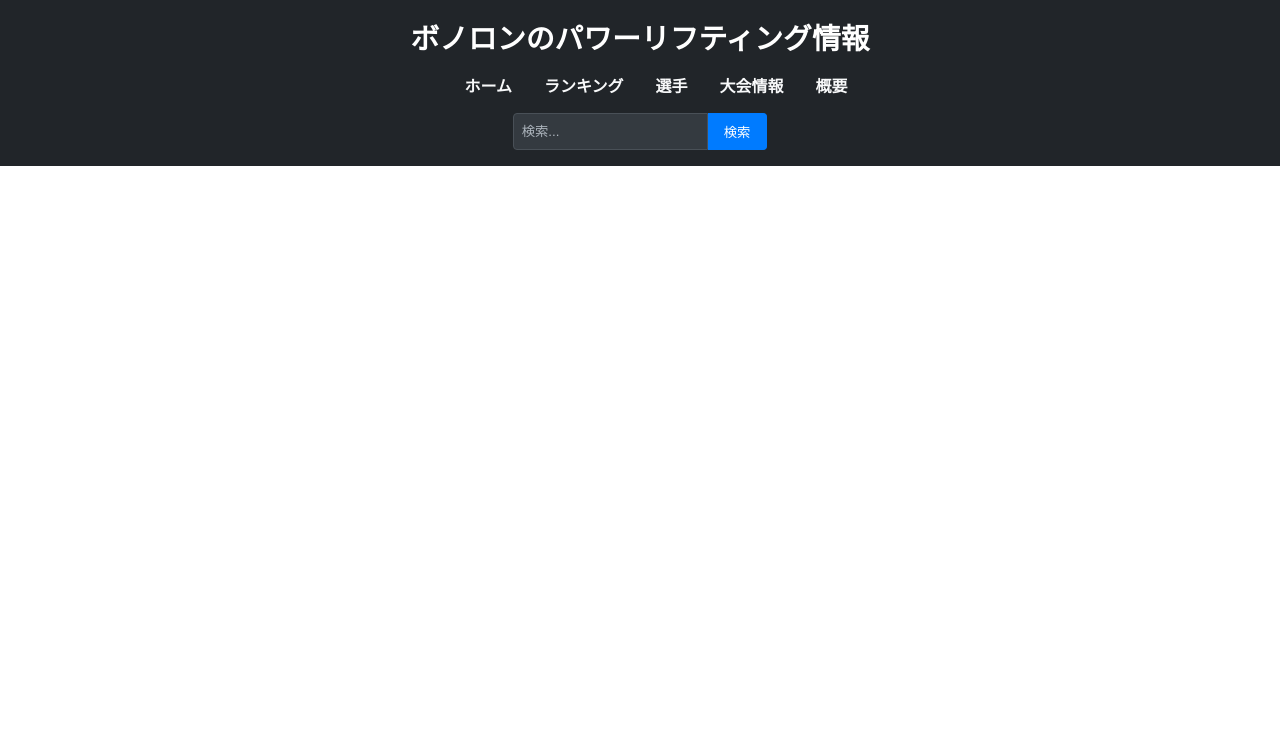
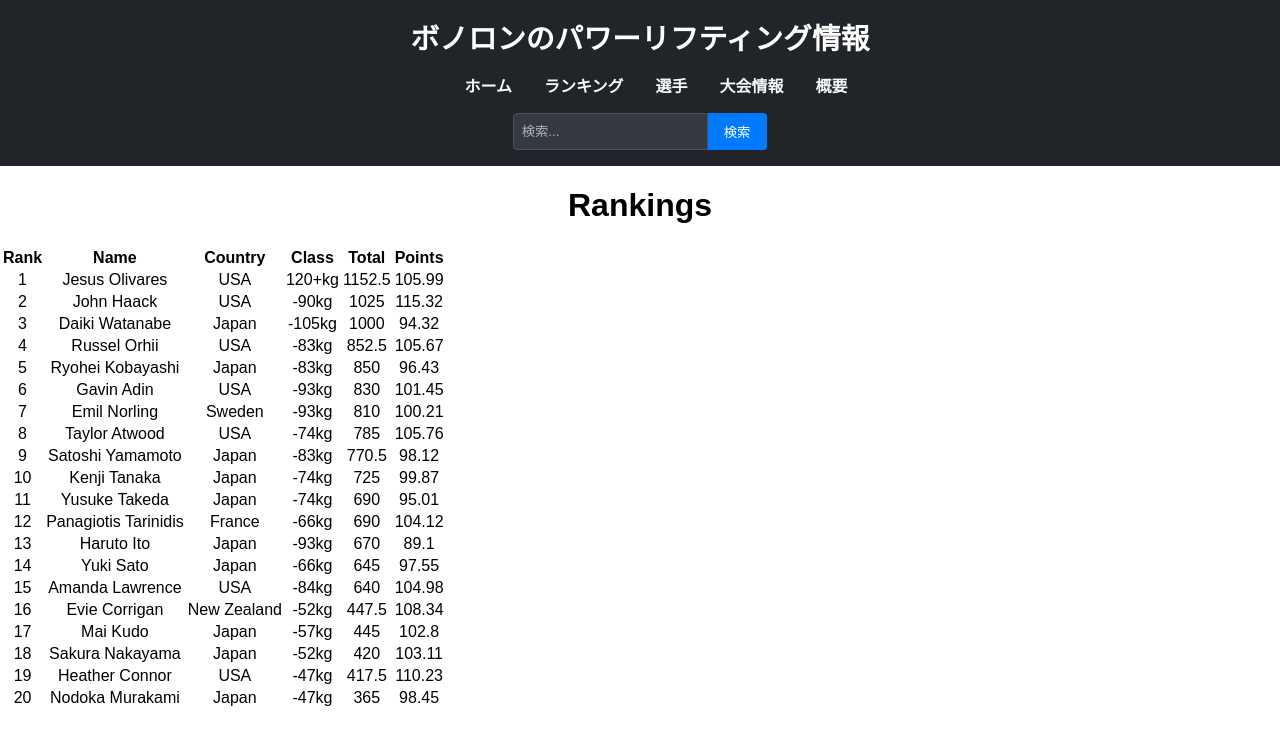
Before and after one commit to yamashijpn-cloud/Powerlifting_Media_Site, a React (Create React App) app: page /-powerlifting-info/rankings in a window 1280 px wide. Shown: the top 744 px of the page. Built offline with nearby package versions, Linux system fonts and the light colour scheme.

Commit message:
"feat-rankings-page"

```diff
--- a/src/App.js
+++ b/src/App.js
@@ -4,6 +4,7 @@ import './App.css';
 import Header from './components/Header';
 import HomePage from './pages/HomePage';
 import AthletesPage from './pages/AthletesPage';
+import RankingsPage from './pages/RankingsPage';
 
 function App() {
   return (
@@ -15,6 +16,7 @@ function App() {
             <Route path="/" element={<HomePage />} />
             <Route path="/athletes/:gender" element={<AthletesPage />} />
             <Route path="/athletes" element={<AthletesPage />} />
+            <Route path="/rankings" element={<RankingsPage />} />
           </Routes>
         </main>
       </div>
--- /dev/null
+++ b/src/components/RankingsTable.js
@@ -0,0 +1,32 @@
+import React from 'react';
+
+const RankingsTable = ({ lifters }) => {
+  return (
+    <table>
+      <thead>
+        <tr>
+          <th>Rank</th>
+          <th>Name</th>
+          <th>Country</th>
+          <th>Class</th>
+          <th>Total</th>
+          <th>Points</th>
+        </tr>
+      </thead>
+      <tbody>
+        {lifters.map((lifter, index) => (
+          <tr key={index}>
+            <td>{index + 1}</td>
+            <td>{lifter.lifterName}</td>
+            <td>{lifter.country}</td>
+            <td>{lifter.weightClass}</td>
+            <td>{lifter.total}</td>
+            <td>{lifter.glPoints}</td>
+          </tr>
+        ))}
+      </tbody>
+    </table>
+  );
+};
+
+export default RankingsTable;
--- /dev/null
+++ b/src/data/mockRankings.json
@@ -0,0 +1,282 @@
+[
+  {
+    "lifterName": "Satoshi Yamamoto",
+    "country": "Japan",
+    "date": "2024-03-12",
+    "event": "Japan Classic Powerlifting Championships",
+    "equipment": "Classic",
+    "ageDivision": "Open",
+    "weightClass": "-83kg",
+    "squat": 275.5,
+    "bench": 190,
+    "deadlift": 305,
+    "total": 770.5,
+    "glPoints": 98.12
+  },
+  {
+    "lifterName": "Kenji Tanaka",
+    "country": "Japan",
+    "date": "2024-03-12",
+    "event": "Japan Classic Powerlifting Championships",
+    "equipment": "Classic",
+    "ageDivision": "Open",
+    "weightClass": "-74kg",
+    "squat": 260,
+    "bench": 175,
+    "deadlift": 290,
+    "total": 725,
+    "glPoints": 99.87
+  },
+  {
+    "lifterName": "Yuki Sato",
+    "country": "Japan",
+    "date": "2023-11-05",
+    "event": "Asian Classic Powerlifting Championship",
+    "equipment": "Classic",
+    "ageDivision": "Junior",
+    "weightClass": "-66kg",
+    "squat": 230,
+    "bench": 150,
+    "deadlift": 265,
+    "total": 645,
+    "glPoints": 97.55
+  },
+  {
+    "lifterName": "Daiki Watanabe",
+    "country": "Japan",
+    "date": "2024-03-12",
+    "event": "Japan Classic Powerlifting Championships",
+    "equipment": "Equipped",
+    "ageDivision": "Open",
+    "weightClass": "-105kg",
+    "squat": 380,
+    "bench": 280,
+    "deadlift": 340,
+    "total": 1000,
+    "glPoints": 94.32
+  },
+  {
+    "lifterName": "Haruto Ito",
+    "country": "Japan",
+    "date": "2023-09-20",
+    "event": "University Powerlifting Meet",
+    "equipment": "Classic",
+    "ageDivision": "Sub-Junior",
+    "weightClass": "-93kg",
+    "squat": 240,
+    "bench": 160,
+    "deadlift": 270,
+    "total": 670,
+    "glPoints": 89.10
+  },
+  {
+    "lifterName": "Gavin Adin",
+    "country": "USA",
+    "date": "2024-02-18",
+    "event": "USAPL Raw Nationals",
+    "equipment": "Classic",
+    "ageDivision": "Open",
+    "weightClass": "-93kg",
+    "squat": 300,
+    "bench": 200,
+    "deadlift": 330,
+    "total": 830,
+    "glPoints": 101.45
+  },
+  {
+    "lifterName": "Jesus Olivares",
+    "country": "USA",
+    "date": "2024-05-22",
+    "event": "IPF World Classic Championships",
+    "equipment": "Classic",
+    "ageDivision": "Open",
+    "weightClass": "120+kg",
+    "squat": 470,
+    "bench": 272.5,
+    "deadlift": 410,
+    "total": 1152.5,
+    "glPoints": 105.99
+  },
+  {
+    "lifterName": "Emil Norling",
+    "country": "Sweden",
+    "date": "2024-05-22",
+    "event": "IPF World Classic Championships",
+    "equipment": "Classic",
+    "ageDivision": "Open",
+    "weightClass": "-93kg",
+    "squat": 290,
+    "bench": 195,
+    "deadlift": 325,
+    "total": 810,
+    "glPoints": 100.21
+  },
+  {
+    "lifterName": "Sakura Nakayama",
+    "country": "Japan",
+    "date": "2024-03-12",
+    "event": "Japan Classic Powerlifting Championships",
+    "equipment": "Classic",
+    "ageDivision": "Open",
+    "weightClass": "-52kg",
+    "squat": 150,
+    "bench": 90,
+    "deadlift": 180,
+    "total": 420,
+    "glPoints": 103.11
+  },
+  {
+    "lifterName": "Mai Kudo",
+    "country": "Japan",
+    "date": "2023-11-05",
+    "event": "Asian Classic Powerlifting Championship",
+    "equipment": "Classic",
+    "ageDivision": "Open",
+    "weightClass": "-57kg",
+    "squat": 160,
+    "bench": 95,
+    "deadlift": 190,
+    "total": 445,
+    "glPoints": 102.80
+  },
+  {
+    "lifterName": "Evie Corrigan",
+    "country": "New Zealand",
+    "date": "2024-05-22",
+    "event": "IPF World Classic Championships",
+    "equipment": "Classic",
+    "ageDivision": "Open",
+    "weightClass": "-52kg",
+    "squat": 165,
+    "bench": 92.5,
+    "deadlift": 190,
+    "total": 447.5,
+    "glPoints": 108.34
+  },
+  {
+    "lifterName": "Taylor Atwood",
+    "country": "USA",
+    "date": "2023-10-15",
+    "event": "USAPL Raw Nationals",
+    "equipment": "Classic",
+    "ageDivision": "Open",
+    "weightClass": "-74kg",
+    "squat": 280,
+    "bench": 195,
+    "deadlift": 310,
+    "total": 785,
+    "glPoints": 105.76
+  },
+  {
+    "lifterName": "John Haack",
+    "country": "USA",
+    "date": "2023-08-01",
+    "event": "WRPF American Pro",
+    "equipment": "Classic",
+    "ageDivision": "Open",
+    "weightClass": "-90kg",
+    "squat": 347.5,
+    "bench": 267.5,
+    "deadlift": 410,
+    "total": 1025,
+    "glPoints": 115.32
+  },
+  {
+    "lifterName": "Yusuke Takeda",
+    "country": "Japan",
+    "date": "2024-03-12",
+    "event": "Japan Classic Powerlifting Championships",
+    "equipment": "Classic",
+    "ageDivision": "Master I",
+    "weightClass": "-74kg",
+    "squat": 240,
+    "bench": 180,
+    "deadlift": 270,
+    "total": 690,
+    "glPoints": 95.01
+  },
+  {
+    "lifterName": "Amanda Lawrence",
+    "country": "USA",
+    "date": "2024-05-22",
+    "event": "IPF World Classic Championships",
+    "equipment": "Classic",
+    "ageDivision": "Open",
+    "weightClass": "-84kg",
+    "squat": 245,
+    "bench": 130,
+    "deadlift": 265,
+    "total": 640,
+    "glPoints": 104.98
+  },
+  {
+    "lifterName": "Ryohei Kobayashi",
+    "country": "Japan",
+    "date": "2023-11-05",
+    "event": "Asian Classic Powerlifting Championship",
+    "equipment": "Equipped",
+    "ageDivision": "Junior",
+    "weightClass": "-83kg",
+    "squat": 320,
+    "bench": 230,
+    "deadlift": 300,
+    "total": 850,
+    "glPoints": 96.43
+  },
+  {
+    "lifterName": "Panagiotis Tarinidis",
+    "country": "France",
+    "date": "2024-05-22",
+    "event": "IPF World Classic Championships",
+    "equipment": "Classic",
+    "ageDivision": "Open",
+    "weightClass": "-66kg",
+    "squat": 240,
+    "bench": 170,
+    "deadlift": 280,
+    "total": 690,
+    "glPoints": 104.12
+  },
+  {
+    "lifterName": "Heather Connor",
+    "country": "USA",
+    "date": "2024-05-22",
+    "event": "IPF World Classic Championships",
+    "equipment": "Classic",
+    "ageDivision": "Open",
+    "weightClass": "-47kg",
+    "squat": 145,
+    "bench": 80,
+    "deadlift": 192.5,
+    "total": 417.5,
+    "glPoints": 110.23
+  },
+  {
+    "lifterName": "Nodoka Murakami",
+    "country": "Japan",
+    "date": "2024-03-12",
+    "event": "Japan Classic Powerlifting Championships",
+    "equipment": "Classic",
+    "ageDivision": "Junior",
+    "weightClass": "-47kg",
+    "squat": 130,
+    "bench": 75,
+    "deadlift": 160,
+    "total": 365,
+    "glPoints": 98.45
+  },
+  {
+    "lifterName": "Russel Orhii",
+    "country": "USA",
+    "date": "2023-10-15",
+    "event": "USAPL Raw Nationals",
+    "equipment": "Classic",
+    "ageDivision": "Open",
+    "weightClass": "-83kg",
+    "squat": 322.5,
+    "bench": 195,
+    "deadlift": 335,
+    "total": 852.5,
+    "glPoints": 105.67
+  }
+]
--- /dev/null
+++ b/src/pages/RankingsPage.js
@@ -0,0 +1,26 @@
+import React, { useState, useEffect } from 'react';
+import rankingsData from '../data/mockRankings.json';
+import RankingsTable from '../components/RankingsTable';
+
+const RankingsPage = () => {
+  const [lifters, setLifters] = useState([]);
+
+  useEffect(() => {
+    // Sort data by total in descending order
+    const sortedData = [...rankingsData].sort((a, b) => b.total - a.total);
+
+    // Get top 50
+    const top50 = sortedData.slice(0, 50);
+
+    setLifters(top50);
+  }, []);
+
+  return (
+    <div>
+      <h1>Rankings</h1>
+      <RankingsTable lifters={lifters} />
+    </div>
+  );
+};
+
+export default RankingsPage;
```
